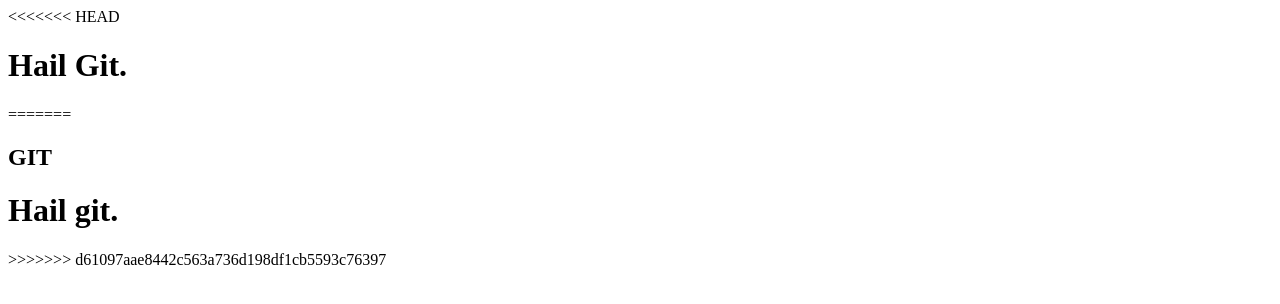
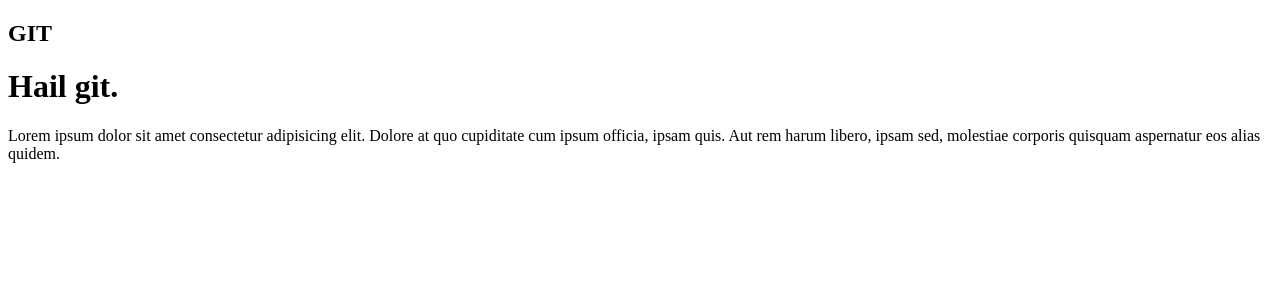
Before and after one commit to stphnied/exercice03, a plain HTML site: page index.html in a window 1280 px wide. Drawn offline with Linux system fonts and the light colour scheme.

Commit message:
E - Du texte est ajouté dans le main

```diff
--- a/index.html
+++ b/index.html
@@ -7,14 +7,12 @@
     <title>Document</title>
 </head>
 <body>
-<<<<<<< HEAD
-    <h1>Hail Git.</h1>
-    <main></main>
-=======
     <header>
         <h2>GIT</h2>
     </header>
     <h1>Hail git.</h1>
->>>>>>> d61097aae8442c563a736d198df1cb5593c76397
+    <main>
+        Lorem ipsum dolor sit amet consectetur adipisicing elit. Dolore at quo cupiditate cum ipsum officia, ipsam quis. Aut rem harum libero, ipsam sed, molestiae corporis quisquam aspernatur eos alias quidem.
+    </main>
 </body>
 </html>
```
